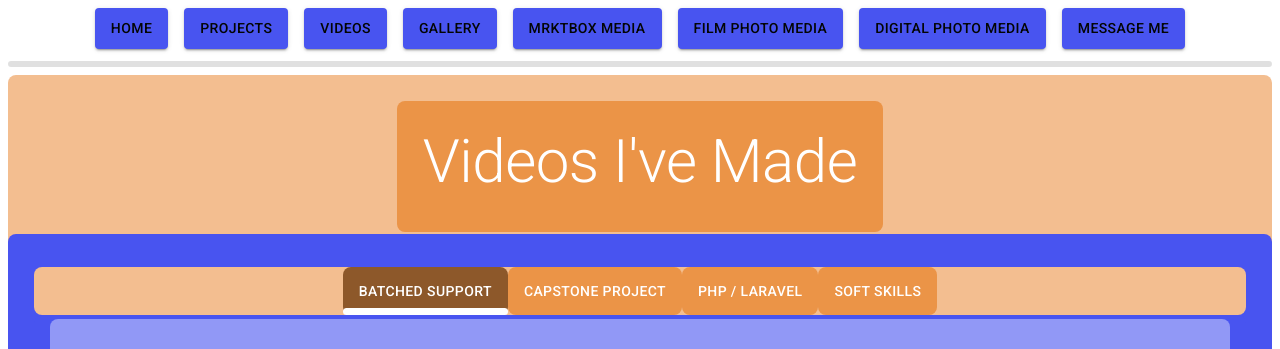
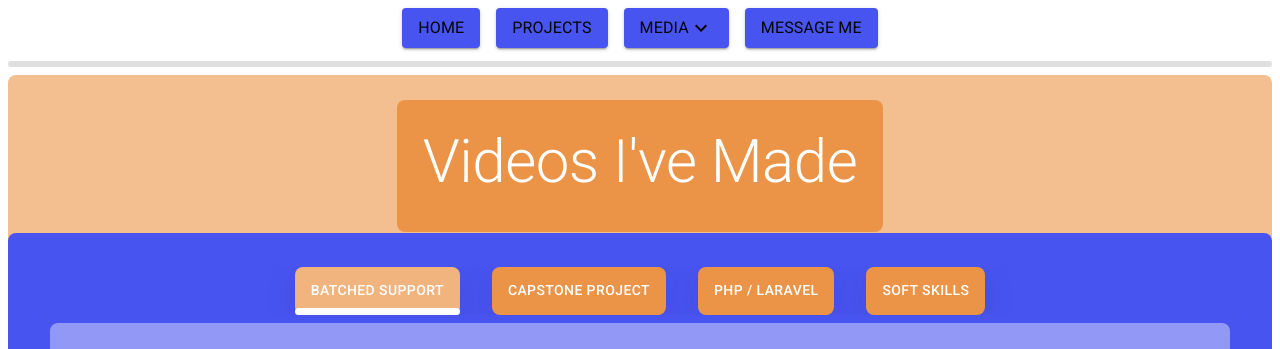
Before and after one commit to aidanwigmore/portfolio-site, a React (Create React App) app in the folder frontend/: page /videos in a window 1280 px wide. Shown: the top 349 px of the page. Built offline with nearby package versions, Linux system fonts and the light colour scheme; no server answers.

Commit message:
More Work

```diff
--- a/frontend/src/App.tsx
+++ b/frontend/src/App.tsx
@@ -3,8 +3,8 @@ import '@fontsource/roboto/400.css';
 import '@fontsource/roboto/500.css';
 import '@fontsource/roboto/700.css';
 
-import Router from './Router';
-import Theme from './Theme';
+import Router from '@/Router';
+import Theme from '@/Theme';
 
 import { ThemeProvider } from '@mui/material';
 
--- a/frontend/src/components/CommentForm.tsx
+++ b/frontend/src/components/CommentForm.tsx
@@ -12,6 +12,9 @@ import api from '@/api/axios';
 import { CustomTypography } from '@/materials/Typography';
 import { CustomButton } from '@/materials/Button';
 import { Comment } from '@/types/Comment';
+import Snackbar from '@mui/material/Snackbar';
+
+import Theme from '@/Theme';
 
 export interface CommentDialogProps {
   open: boolean;
@@ -20,6 +23,8 @@ export interface CommentDialogProps {
 }
 
 function CommentDialog(props: CommentDialogProps) {
+  const [openSnackbar, setOpenSnackbar] = React.useState(false);
+
   const { onClose, selectedValue, open } = props;
 
   const handleClose = () => {
@@ -56,9 +61,18 @@ function CommentDialog(props: CommentDialogProps) {
     } catch (error) {
       console.error(error)
     }
+    setOpenSnackbar(true);
   }
 
   return (
+    <>
+      <Snackbar
+        sx={{backgroundColor: Theme.palette.primary.light}}
+        open={openSnackbar}
+        autoHideDuration={6000}
+        onClose={handleClose}
+        message="Message sent successfully"
+      />
       <Dialog
         PaperProps={{
           sx: {
@@ -83,11 +97,6 @@ function CommentDialog(props: CommentDialogProps) {
               Send a message
             </CustomTypography>
           </DialogTitle>
-        <form
-          style={{
-            display: "flex",
-            flexDirection: "column"
-        }}>
             <TextField
               name="name"
               id="filled-basic"
@@ -117,9 +126,9 @@ function CommentDialog(props: CommentDialogProps) {
             <CustomButton variant="contained" type="submit" onClick={submit} >
               Send
             </CustomButton>
-        </form>
         </Box>
       </Dialog>
+    </>
   );
 }
 
@@ -140,7 +149,9 @@ export default function CommentDialogButton() {
     <>
       <Tooltip title="Send a message" arrow>
         <CustomButton variant="contained" onClick={handleClickOpen}>
+          <CustomTypography>
             Message me
+          </CustomTypography>
         </CustomButton>
       </Tooltip>
       <CommentDialog
--- a/frontend/src/components/Navbar.tsx
+++ b/frontend/src/components/Navbar.tsx
@@ -1,51 +1,158 @@
+import React, { useState}  from 'react';
+
 import { Link } from 'react-router-dom';
 
-import { Box, Tooltip } from '@mui/material';
+import { Box } from '@mui/material';
 
 import CommentDialogButton from '@/components/CommentForm';
 
+import MenuItem from '@mui/material/MenuItem';
+// import MenuList from '@mui/material/MenuList';
+// import ListItemText from '@mui/material/ListItemText';
+// import ListItemIcon from '@mui/material/ListItemIcon';
+
+import { CustomTypography } from '@/materials/Typography';
+
 import { CustomButton } from '@/materials/Button';
 import { CustomDivider } from '@/materials/Divider';
+import Menu from '@mui/material/Menu';
+import { ChevronLeft } from '@mui/icons-material';
+import SecurityIcon from '@mui/icons-material/Security';
+import CustomTooltip from '@/materials/Tooltip';
+import ListItemIcon from '@mui/material/ListItemIcon';
+import CameraRollIcon from '@mui/icons-material/CameraRoll';
+import YouTubeIcon from '@mui/icons-material/YouTube';
+import InstagramIcon from '@mui/icons-material/Instagram';
+import SdCardIcon from '@mui/icons-material/SdCard';
 
 export default function NavBar() {
+  const [anchorEl, setAnchorEl] = useState<null | HTMLElement>(null);
+  const open = Boolean(anchorEl);
+  const handleClick = (event: React.MouseEvent<HTMLButtonElement>) => {
+    setAnchorEl(event.currentTarget);
+  };
+  const handleClose = () => {
+    setAnchorEl(null);
+  };
+
   return (
     <>
       <Box sx={{ display: { justifyContent: 'center', paddingBottom: '1vw', display: 'flex', flexDirection: 'row', gap: '1rem'} }}>
-          <Tooltip title="Navigate to Home Page" arrow>
-            <CustomButton component={Link} to="/">
+          <CustomTooltip
+            text="Navigate to the Home page?"
+            children={<CustomButton component={Link} to="/">
+              <CustomTypography>
                 Home
+              </CustomTypography>
+            </CustomButton>}
+          />
+          <CustomTooltip text="Navigate to the Project page?">
+            <CustomButton component={Link} to="/projects">
+              <CustomTypography>
+                Projects
+              </CustomTypography>
             </CustomButton>
-          </Tooltip>
-          <Tooltip title="View Projects I've Worked On" arrow>
-            <CustomButton component={Link} to="/projects">
-              Projects
+          </CustomTooltip>
+          <Box>
+            <CustomTooltip text="Navigate to Media pages?">
+              <CustomButton
+                id="basic-button"
+                aria-controls={open ? 'basic-menu' : undefined}
+                aria-haspopup="true"
+                aria-expanded={open ? 'true' : undefined}
+                onClick={handleClick}
+              >
+                <Box sx={{padding: 0, display: "flex", flexDirection: "row"}}>
+                  <CustomTypography>
+                    Media
+                  </CustomTypography>
+                  <ChevronLeft sx={{ transform: open ? 'rotate(90deg)' : 'rotate(270deg)', transition: 'transform 0.3s' }} />
+                </Box>
               </CustomButton>
-          </Tooltip>
-          <Tooltip title="View Technical Documentation Videos" arrow>
+            </CustomTooltip>
+            <Menu
+              id="basic-menu"
+              anchorEl={anchorEl}
+              open={open}
+              onClose={handleClose}
+              slotProps={{
+                list: {
+                  'aria-labelledby': 'basic-button',
+                },
+              }}
+            >
+              <MenuItem onClick={handleClose}>
+                <CustomTooltip text="View My Youtube Videos" placement="right">
                   <CustomButton component={Link} to="/videos">
-              Videos
+                    <Box sx={{display: 'flex'}}>
+                      <ListItemIcon>
+                        <YouTubeIcon fontSize="small" />
+                      </ListItemIcon>
+                      <CustomTypography>
+                        Youtube Videos
+                      </CustomTypography>
+                    </Box>
                   </CustomButton>
-          </Tooltip>
-          <Tooltip title="View Gallery" arrow>
+                </CustomTooltip>
+              </MenuItem>
+              <MenuItem onClick={handleClose}>
+                <CustomTooltip text="View MRKTBox Instagram Gallery" placement="right">
+                  <CustomButton component={Link} to="/mrkt-media">
+                    <Box sx={{display: 'flex'}}>
+                      <ListItemIcon>
+                        <InstagramIcon fontSize="small" />
+                      </ListItemIcon>
+                      <CustomTypography>
+                        MRKTBox
+                      </CustomTypography>
+                    </Box>
+                  </CustomButton>
+                </CustomTooltip>
+              </MenuItem>
+              <MenuItem onClick={handleClose}>
+                <CustomTooltip text="View Film Gallery" placement="right">
+                  <CustomButton component={Link} to="/film-media">
+                    <Box sx={{display: 'flex'}}>
+                      <ListItemIcon>
+                        <CameraRollIcon fontSize="small" />
+                      </ListItemIcon>
+                      <CustomTypography>
+                        Film Gallery
+                      </CustomTypography>
+                    </Box>
+                  </CustomButton>
+                </CustomTooltip>
+              </MenuItem>
+              <MenuItem onClick={handleClose}>
+                <CustomTooltip text="View Digital Gallery" placement="right">
+                  <CustomButton component={Link} to="/digi-media">
+                    <Box sx={{display: 'flex'}}>
+                      <ListItemIcon>
+                        <SdCardIcon fontSize="small" />
+                      </ListItemIcon>
+                      <CustomTypography>
+                        Digital Gallery
+                      </CustomTypography>
+                    </Box>
+                  </CustomButton>
+                </CustomTooltip>
+              </MenuItem>
+              <MenuItem onClick={handleClose}>
+                <CustomTooltip text="View My Photo Galleries" placement="right">
                   <CustomButton component={Link} to="/gallery">
-              Gallery
+                    <Box sx={{display: 'flex'}}>
+                      <ListItemIcon>
+                        <SecurityIcon fontSize="small" />
+                      </ListItemIcon>
+                      <CustomTypography>
+                        Photo Gallery
+                      </CustomTypography>
+                    </Box>
                   </CustomButton>
-          </Tooltip>
-          <Tooltip title="View MRKTBox Instagram Gallery" arrow>
-            <CustomButton component={Link} to="/mrkt-media">
-              MRKTBox Media
-            </CustomButton>
-          </Tooltip>
-          <Tooltip title="View Film Gallery" arrow>
-            <CustomButton component={Link} to="/film-media">
-              Film Photo Media
-            </CustomButton>
-          </Tooltip>
-          <Tooltip title="View Film Gallery" arrow>
-            <CustomButton component={Link} to="/digi-media">
-              Digital Photo Media
-            </CustomButton>
-          </Tooltip>
+                </CustomTooltip>
+              </MenuItem>
+            </Menu>
+          </Box>
           <CommentDialogButton />
       </Box>
       <CustomDivider/>
--- a/frontend/src/index.tsx
+++ b/frontend/src/index.tsx
@@ -1,6 +1,6 @@
 import React from 'react';
 import ReactDOM from 'react-dom/client';
-import App from './App';
+import App from '@/App';
 import { BrowserRouter } from 'react-router-dom';
 
 const root = ReactDOM.createRoot(document.getElementById('root') as HTMLElement);
--- a/frontend/src/materials/Button.tsx
+++ b/frontend/src/materials/Button.tsx
@@ -1,6 +1,8 @@
 import { Button, ButtonProps } from '@mui/material';
 import { Link as RouterLink } from 'react-router-dom';
 import React from 'react';
+
+import Theme from '@/Theme';
 
 interface CustomButtonProps extends ButtonProps {
     variant?: 'text' | 'outlined' | 'contained';
@@ -33,6 +35,10 @@ export const CustomButton = React.forwardRef<HTMLButtonElement, CustomButtonProp
                     padding: '8px 16px',
                     ...(gutterBottom && { marginBottom: '1rem' }),
                     ...sx,
+                    '&:hover': {
+                        backgroundColor: Theme.palette.primary.light,
+                        color: Theme.palette.primary.contrastText,
+                    },
                 }}
                 {...props}
             >
--- /dev/null
+++ b/frontend/src/materials/Tooltip.tsx
@@ -0,0 +1,23 @@
+import React from 'react';
+
+import Tooltip, { type TooltipProps } from '@mui/material/Tooltip';
+
+interface CustomTooltipProps {
+    text: string;
+    children? : React.ReactNode;
+    placement?: TooltipProps['placement'];
+}
+
+function CustomTooltip({ text, children, placement } : CustomTooltipProps) {
+    return (
+        <>
+            <Tooltip title={text} arrow placement={placement ?? 'bottom'}>
+                <span>
+                    {children || 'Hover me'}
+                </span>
+            </Tooltip>
+        </>
+    );
+}
+
+export default CustomTooltip;
--- a/frontend/src/pages/Projects/Projects.tsx
+++ b/frontend/src/pages/Projects/Projects.tsx
@@ -32,7 +32,7 @@ interface ProjectProps {
 }
 
 export default function Projects( { home } : ProjectProps ) {
-  const { thumbsUpCounts, handleThumbsUp } = useThumbsUp('video');
+  const { handleThumbsUp } = useThumbsUp('video');
 
   const [openImageModal, setOpenImageModal] = useState(false);
     const [carouselIndices, setCarouselIndices] = useState<number[]>(
@@ -241,7 +241,7 @@ export default function Projects( { home } : ProjectProps ) {
                   {thumbsUpCounts[item.ratingCode || ``]}
                 </CustomTypography>
               </Box> */}
-              <ThumbUp index={index} ratingCode={item.ratingCode} count={thumbsUpCounts[item.ratingCode]} onThumbsUp={() => handleThumbsUp(item.ratingCode)}/>
+              <ThumbUp index={index} name={item.title} ratingCode={item.ratingCode} onThumbsUp={() => handleThumbsUp(item.ratingCode)}/>
             </Box>
           </ListItem>
           </Box>
--- a/frontend/src/pages/Videos/Videos.tsx
+++ b/frontend/src/pages/Videos/Videos.tsx
@@ -3,25 +3,26 @@ import React, { useEffect, useState } from 'react';
 import List from '@mui/material/List';
 import ListItem from '@mui/material/ListItem';
 
-import { Pagination, AccordionDetails, AccordionSummary, Box, Step, StepLabel, Stepper, Typography, Tab, IconButton } from '@mui/material';
+import { AccordionDetails, AccordionSummary, Box, Step, StepLabel, Stepper, Typography, Tab } from '@mui/material';
 import Accordion from '@mui/material/Accordion';
 import ExpandMoreIcon from '@mui/icons-material/ExpandMore';
 
-import { CustomTypography } from "../../materials/Typography";
+import { CustomTypography } from "@/materials/Typography";
 import TabContext from '@mui/lab/TabContext';
 import TabList from '@mui/lab/TabList';
+import ThumbUp from '@/components/ThumbUp';
 
-import VideoData from "./VideoData";
-import { ThumbUp } from '@mui/icons-material';
+import VideoData from "@/pages/Videos/VideoData";
+import { lighten } from '@mui/material/styles';
 
-import { CustomButton } from "../../materials/Button";
-import Title from '../../components/Title';
-import { useThumbsUp } from '../../hooks/useThumbsUp';
-import Theme from "../../Theme";
+import { CustomButton } from "@/materials/Button";
+import Title from '@/components/Title';
+import { useThumbsUp } from '@/hooks/useThumbsUp';
+import Theme from "@/Theme";
 
 export default function Videos() {
 
-  const { thumbsUpCounts, handleThumbsUp } = useThumbsUp('video');
+  const { handleThumbsUp } = useThumbsUp('video');
 
   const items = VideoData;
 
@@ -147,14 +148,13 @@ export default function Videos() {
           backgroundColor: Theme.palette.primary.main,
           borderRadius: '8px',
         }}>
-          <List dense={true}>
-            <TabList onChange={handleChange} aria-label="tabslist" sx={{
-              backgroundColor: Theme.palette.secondary.light,
-              display: 'flex',
-              borderRadius: '8px',
-              gap: "1rem",
-              width: '100%',
+          <List dense={false}>
+            <TabList
+              onChange={handleChange}
+              aria-label="tabslist"
+              sx={{
                 '& .MuiTabs-flexContainer': {
+                  gap: "2rem",
                   justifyContent: 'center',
                 },
                 '& .MuiTabs-indicator': {
@@ -162,19 +162,15 @@ export default function Videos() {
                   height: '7px',
                   borderRadius: '8px',
                 },
-              '& .MuiTabs-active': {
-                backgroundColor: Theme.palette.secondary.dark,
-                height: '7px',
-              },
                 '& .MuiTab-root': {
                   color: '#fff',
                   backgroundColor: Theme.palette.secondary.main,
-                minWidth: 'auto',
+                  borderRadius: '8px',
+                  boxShadow: '0 8px 32px rgba(0, 0, 0, 0.1)',
+                  '&.Mui-selected': {
+                    backgroundColor: lighten(Theme.palette.secondary.main, 0.3),
+                    color: Theme.palette.secondary.contrastText,
                     transition: 'all 0.3s ease',
-                borderRadius: '8px',
-              '&.Mui-selected': {
-                backgroundColor: Theme.palette.secondary.dark,
-                color: Theme.palette.secondary.contrastText,
                   }
                 }
             }}>
@@ -294,18 +290,7 @@ export default function Videos() {
                       allowFullScreen
                     ></iframe>
                     </Box>
-                      <Box sx={{ display: 'flex', alignItems: 'center', gap: '0.5rem', margin: '1rem' }}>
-                      <IconButton
-                        onClick={() => handleThumbsUp(item.steps.ratingCodes[currentStep])}
-                        size="large"
-                        sx={{color: Theme.palette.primary.dark, backgroundColor: Theme.palette.primary.main}}
-                      >
-                        <ThumbUp />
-                      </IconButton>
-                      <Typography variant="body2">
-                        {thumbsUpCounts[item.steps.ratingCodes[currentStep]] || ``}
-                      </Typography>
-                    </Box>
+                    <ThumbUp index={currentStep} name={item.steps.titles[currentStep]} ratingCode={item.steps.ratingCodes[currentStep]} onThumbsUp={() => handleThumbsUp(item.steps.ratingCodes[currentStep])}/>
 
                     {item.stepsLabels ? (
                     <Accordion sx={{maxHeight: '200px', overflowY: 'auto' }}>
@@ -328,7 +313,7 @@ export default function Videos() {
           </List>
         </Box>
 
-        <Box sx={{ display: 'flex', flexDirection: 'column', justifyContent: 'center', alignItems: 'center', marginBottom: 2 }}>
+        {/* <Box sx={{ display: 'flex', flexDirection: 'column', justifyContent: 'center', alignItems: 'center', marginBottom: 2 }}>
 
           <Typography variant="caption" component="span" sx={{ ml: 2 }}>
             {items[currentPage - 1].title} - {items[currentPage - 1].description}
@@ -351,7 +336,7 @@ export default function Videos() {
           <Typography variant="caption" component="span" sx={{ ml: 2 }}>
             (Page {currentPage} of {items.length})
           </Typography>
-        </Box>
+        </Box> */}
       </TabContext>
       </>
   );
```
Also changed, not shown: frontend/src/components/ThumbUp.tsx (+13 -10 lines), 2 other files (tests, documents, lock files or other folders). Lines whose indentation alone changed are shown as unchanged.
